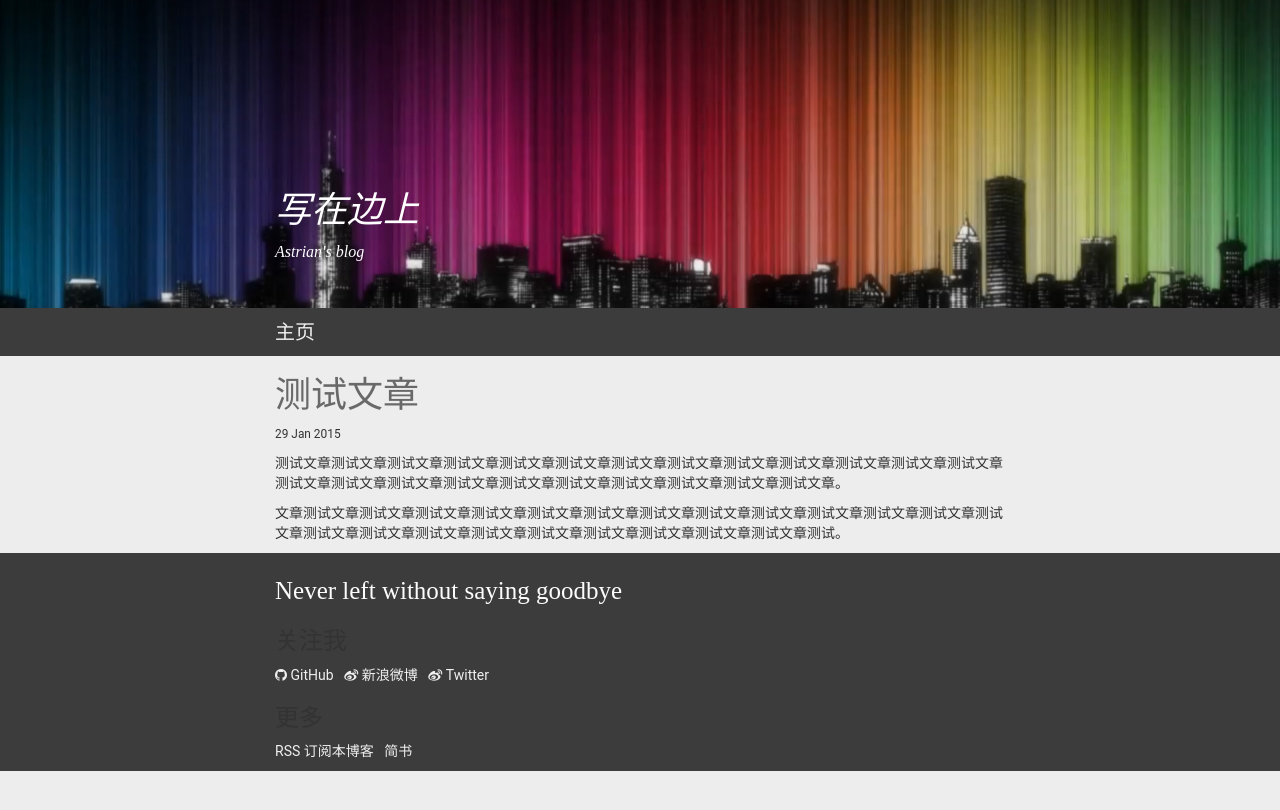
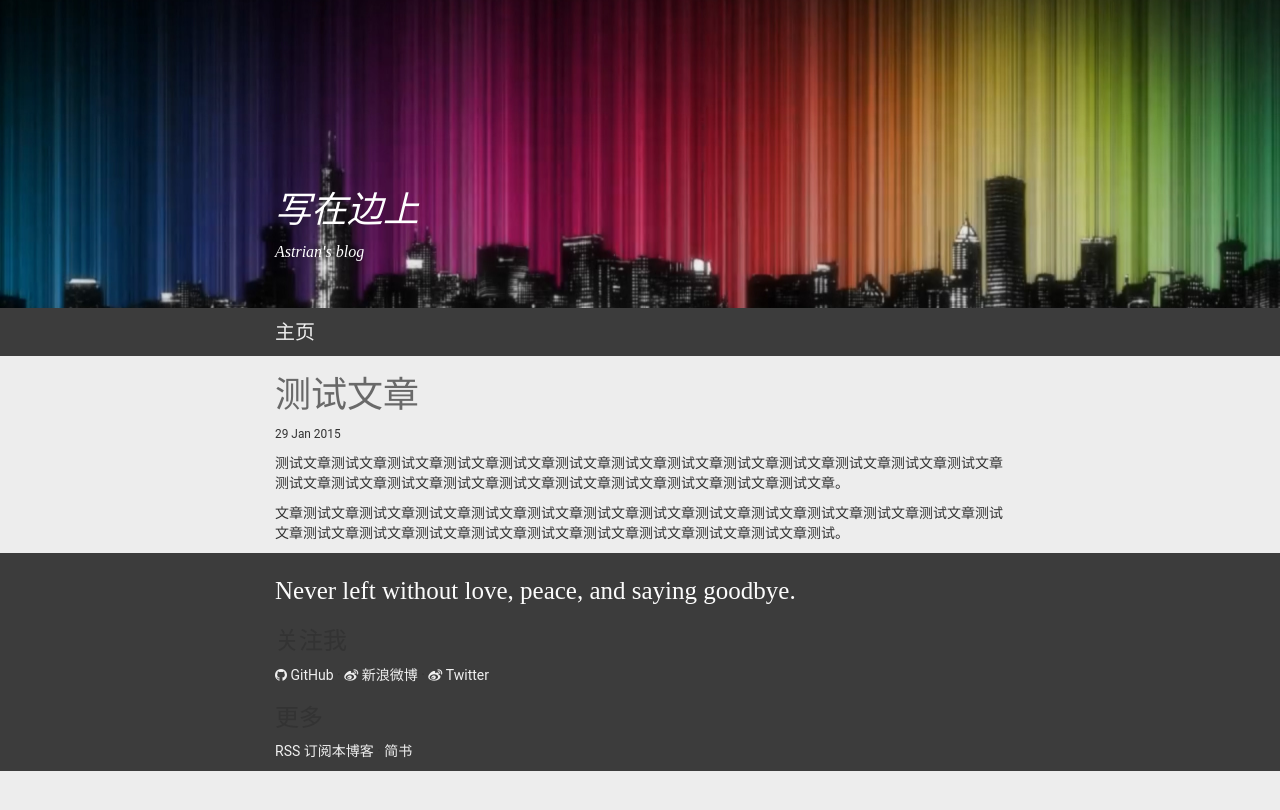
Before and after one commit to zqm1999/zqm1999.github.io, a Jekyll site: the page built from index.htm, in a window 1280 px wide. Shown: the top 810 px of the page. Built offline with Jekyll 4.4.1, drawn with Linux system fonts in a browser that asks for light colours; nearby versions of some CDN libraries; some web fonts are replaced; Markdown is read by kramdown in place of the engine named in the settings.

Commit message:
tagline 修改

```diff
--- a/_config.yml
+++ b/_config.yml
@@ -8,7 +8,7 @@ permalink: pretty
 
 # Setup
 title: 写在边上
-tagline: 'Never left without saying goodbye'
+tagline: 'Never left without love, peace, and saying goodbye.'
 description: "Astrian's blog"
 url: http://mdblog.astrianfm.com
 
```
